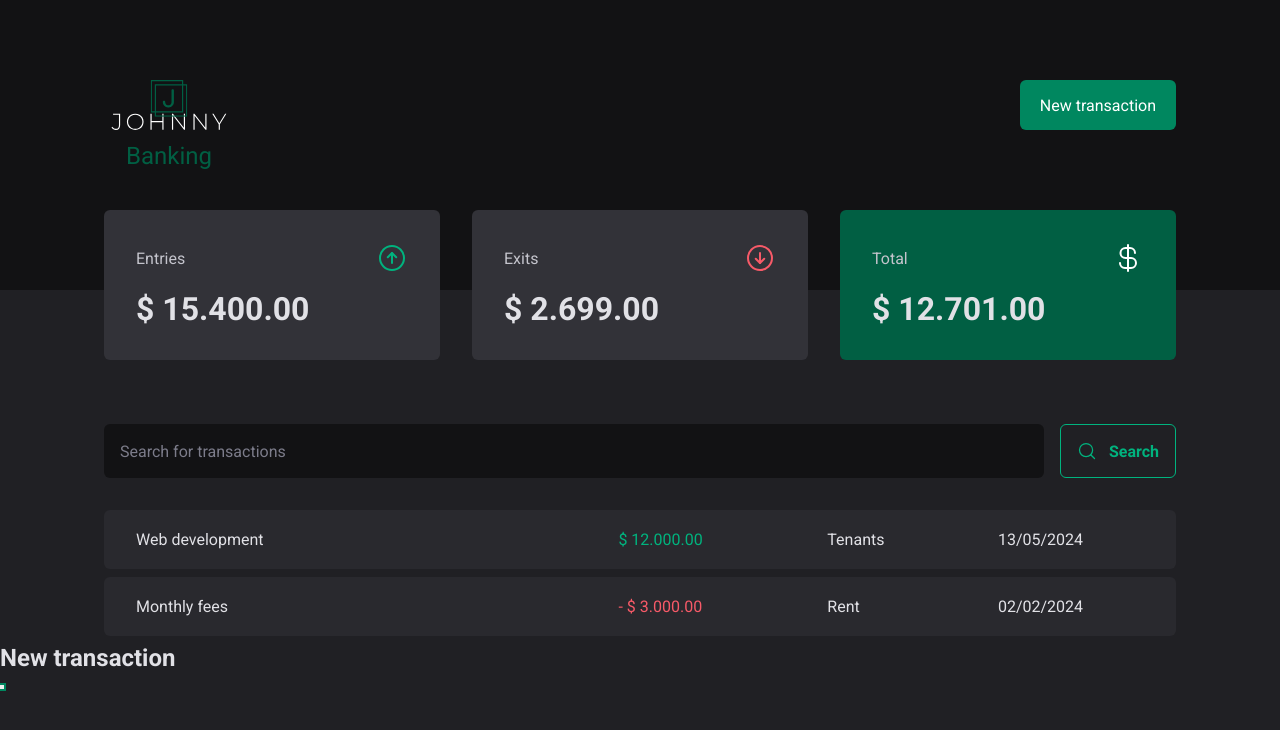
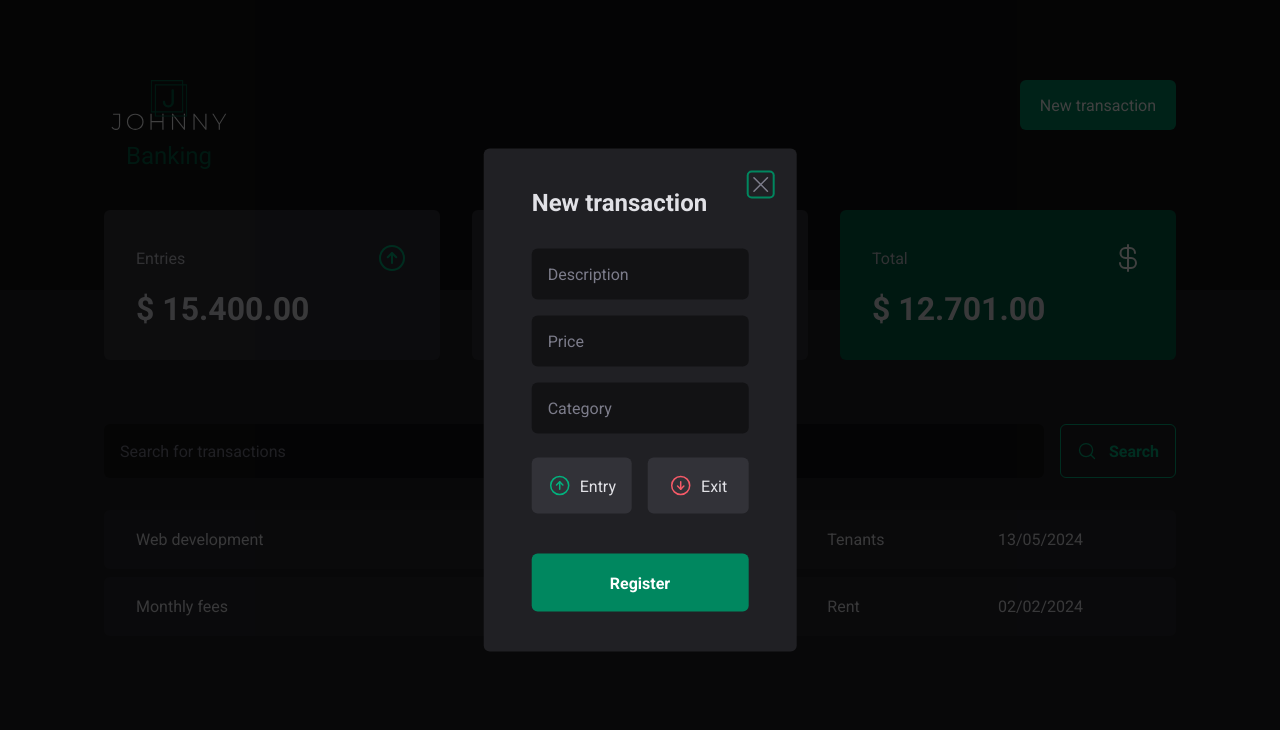
Before and after one commit to gh-johnny/Banking-React, a React (Vite) app: page / in a window 1280 px wide. Both pictures are taken after a click on the button "New transaction". Shown: the top 730 px of the page. Built offline with nearby package versions, Linux system fonts and the light colour scheme.

Commit message:
styles: new transaction modal looks

```diff
--- a/src/components/Header/index.tsx
+++ b/src/components/Header/index.tsx
@@ -2,6 +2,7 @@
 
 import logoImg from '../../assets/logo/logo-johnny.svg'
 import * as Dialog from "@radix-ui/react-dialog";
+import { NewTransactionModal } from "../NewTransactionModal";
 
 export function Header() {
     return (
@@ -22,13 +23,8 @@
                         <NewTransactionButton type="button">New transaction</NewTransactionButton>
                     </Dialog.Trigger>
 
-                    <Dialog.Portal>
-                        <Dialog.Overlay />
-                        <Dialog.Content>
-                            <Dialog.Title>New transaction</Dialog.Title >
-                            <Dialog.Close />
-                        </Dialog.Content>
-                    </Dialog.Portal>
+                    <NewTransactionModal />
+
                 </Dialog.Root>
 
             </HeaderContent>
--- /dev/null
+++ b/src/components/NewTransactionModal/index.tsx
@@ -0,0 +1,37 @@
+import * as Dialog from '@radix-ui/react-dialog'
+import { Overlay, Content, CloseButton, TransactionType, TransactionTypeButton } from './styles'
+import { ArrowCircleDown, ArrowCircleUp, X } from 'phosphor-react'
+
+export function NewTransactionModal() {
+    return (
+        <Dialog.Portal>
+            <Overlay />
+            <Content>
+                <Dialog.Title>New transaction</Dialog.Title>
+
+                <CloseButton>
+                    <X size={24} />
+                </CloseButton>
+
+                <form action=''>
+                    <input type='text' placeholder='Description' required />
+                    <input type='number' inputMode='numeric' placeholder='Price' required />
+                    <input type='text' placeholder='Category' required />
+
+                    <TransactionType>
+                        <TransactionTypeButton variant='entry'>
+                            <ArrowCircleUp size={24} color="#00b37e" />
+                            Entry
+                        </TransactionTypeButton>
+                        <TransactionTypeButton variant='exit'>
+                            <ArrowCircleDown size={24} color="#f75a68" />
+                            Exit
+                        </TransactionTypeButton>
+                    </TransactionType>
+
+                    <button type='submit'>Register</button>
+                </form>
+            </Content>
+        </Dialog.Portal>
+    )
+}
--- /dev/null
+++ b/src/components/NewTransactionModal/styles.ts
@@ -0,0 +1,103 @@
+import styled from "styled-components";
+import * as Dialog from '@radix-ui/react-dialog'
+
+export const Overlay = styled(Dialog.Overlay)`
+   position: fixed;
+   width: 100vw;
+   height: 100vh;
+   inset: 0;
+   background: rgba(0, 0, 0, 0.75);
+`
+
+export const Content = styled(Dialog.Content)`
+   min-width: 32px;
+   border-radius: 6px;
+   padding: 2.5rem 3rem;
+   background: ${props => props.theme["gray-800"]};
+
+   position: fixed;
+   top: 50%;
+   left: 50%;
+   transform: translate(-50%, -50%);
+
+   form {
+       margin-top: 2rem;
+
+       display: flex;
+       flex-direction: column;
+       gap: 1rem;
+
+       input {
+           border-radius: 6px;
+           border: 0;
+           background: ${props => props.theme["gray-900"]};
+           color: ${props => props.theme["gray-300"]};
+           padding: 1rem;
+
+           &::placeholder {
+               color: ${props => props.theme["gray-500"]};
+           }
+       }
+
+       button[type='submit'] {
+           height: 58px;
+           border: 0;
+           background: ${props => props.theme["green-500"]};
+           color: ${props => props.theme.white};
+           font-weight: bold;
+           padding: 0 1.25rem;
+           border-radius: 6px;
+           margin-top: 1.5rem;
+           cursor: pointer;
+
+           &:hover {
+               background: ${props => props.theme["gray-500"]};
+               transition: background-color 0.2s;
+           }
+
+           &:focus {
+               box-shadow: 0 0 0 2px ${props => props.theme.white};
+           }
+       }
+   }
+`
+
+export const CloseButton = styled(Dialog.Close)`
+    position: absolute;
+    background: transparent;
+    border: 0;
+    top: 1.5rem;
+    right: 1.5rem;
+    line-height: 0;
+    border-radius: 3px;
+    cursor: pointer;
+    color: ${props => props.theme["gray-500"]};
+`
+
+export const TransactionType = styled.div`
+    display: grid;
+    grid-template-columns: repeat(2, 1fr);
+    gap: 1rem;
+    margin-top: 0.5rem;
+`
+
+interface ITransactionTypeButton {
+    variant: 'entry' | 'exit'
+}
+
+export const TransactionTypeButton = styled.button<ITransactionTypeButton>`
+    background: ${props => props.theme["gray-600"]};
+    padding: 1rem;
+    display: flex;
+    align-items: center;
+    justify-content: center;
+    gap: 0.5rem;
+    border-radius: 6px;
+    cursor: pointer;
+    border: 0;
+    color: ${props => props.theme["gray-100"]};
+
+    &:hover {
+        opacity: 0.7;
+    }
+`
```
